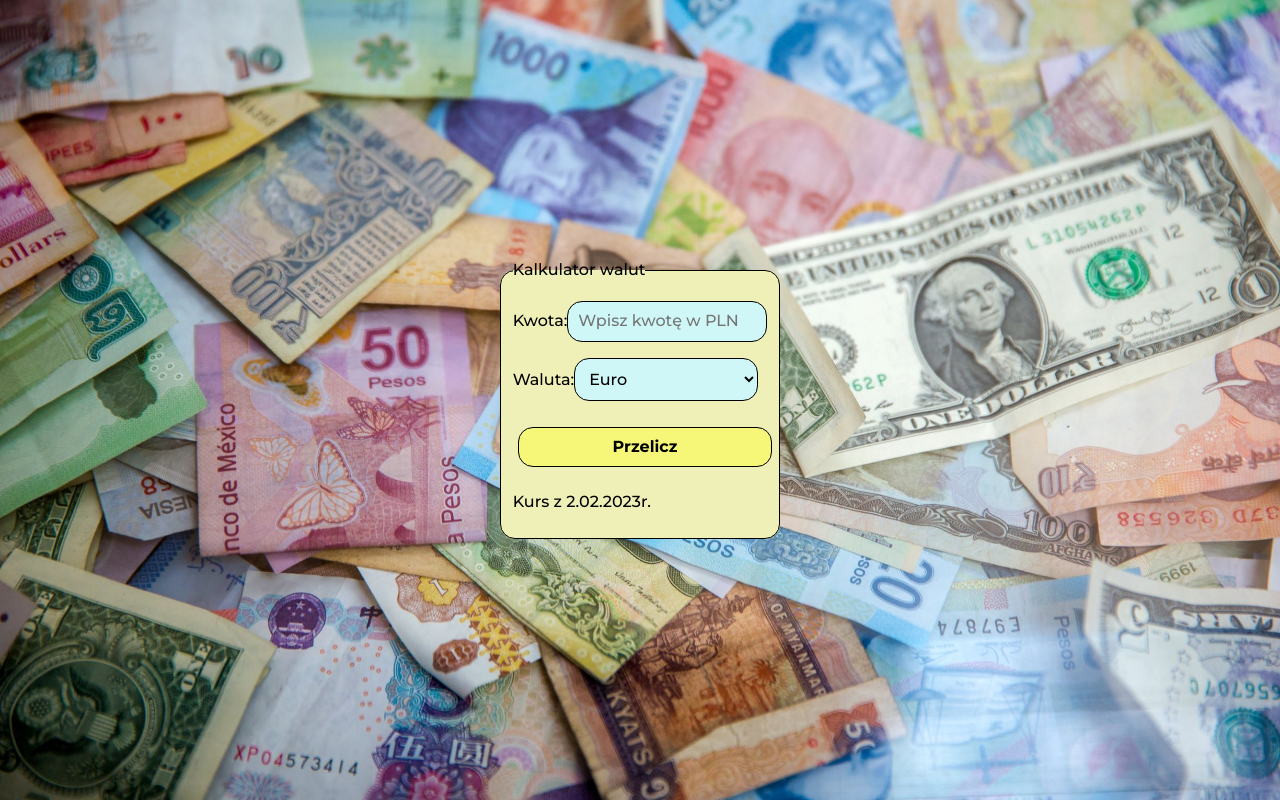
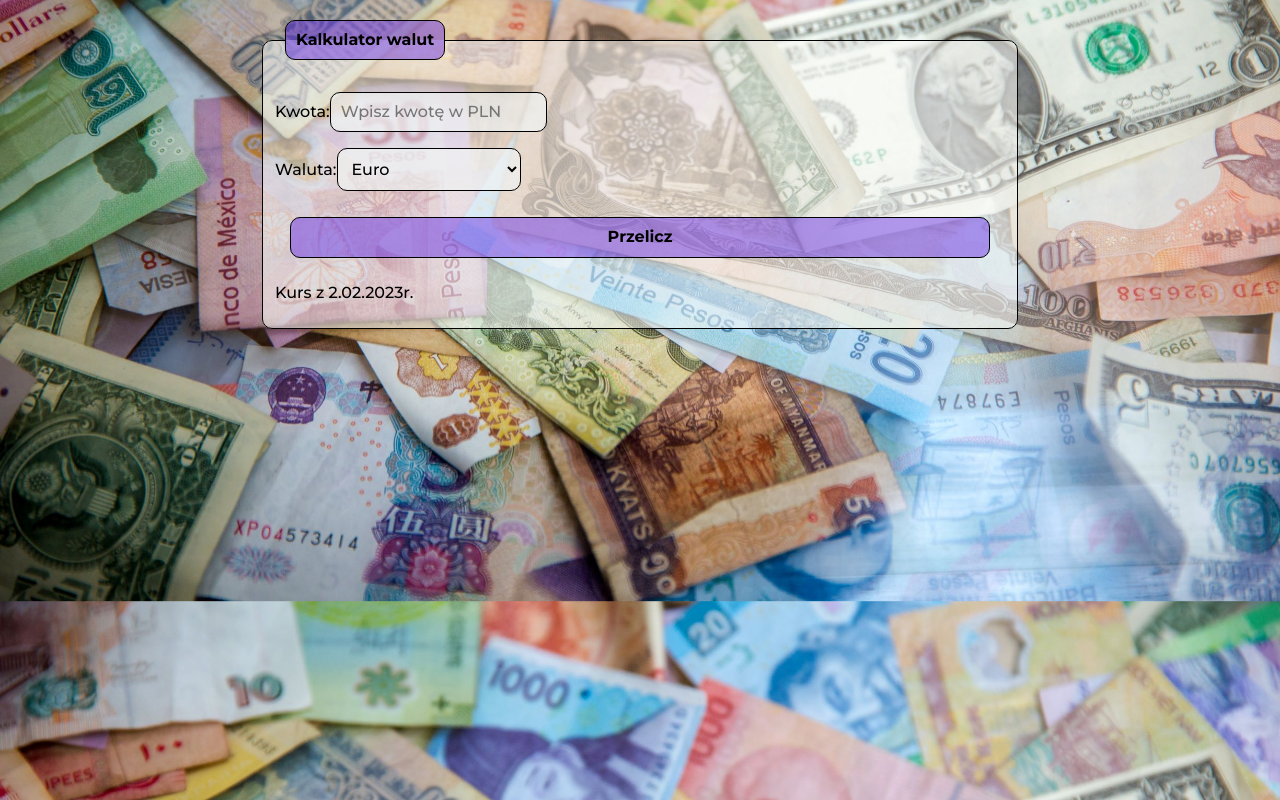
Before and after one commit to KarolinaJ33/currency-converter-react, a React (Create React App) app: page / in a window 1280 px wide. Built offline with nearby package versions, Linux system fonts and the light colour scheme.

Commit message:
added css to body, Form and Result

```diff
--- a/src/Form/Result/style.css
+++ b/src/Form/Result/style.css
@@ -1,7 +1,7 @@
-.fieldset__output{
+.fieldset__output {
     padding: 10px;
     border: 1px solid black;
-    border-radius: 15px;
-    max-width: 200px;
-    background-color: hsl(180, 71%, 89%);
+    border-radius: 10px;
+    max-width: 300px;
+    background-color: hsla(180, 15%, 95%, 0.685);
 }
--- a/src/Form/index.js
+++ b/src/Form/index.js
@@ -15,7 +15,7 @@ export const Form = ({ calculateResult, result}) => {
   return (
     <form className="form" onSubmit={onSubmit}>
     <fieldset className="fieldset">
-    <legend>Kalkulator walut</legend>
+    <legend className="fieldset__legend">Kalkulator walut</legend>
     <p>
     <span className="fieldset__currency">Kwota:</span>
     <input
@@ -44,7 +44,7 @@ export const Form = ({ calculateResult, result}) => {
         </option>
       )))}
       </select>
-      <p>
+      <p className="fieldset__buttonContainer">
       <button className="fieldset__button">Przelicz</button>
       </p>
 
--- a/src/Form/style.css
+++ b/src/Form/style.css
@@ -5,9 +5,20 @@
 
 .fieldset {
     border: 1px solid black;
-    border-radius: 15px;
-    background-color: rgb(239, 240, 184);
+    border-radius: 10px;
+    background-color: rgba(250, 250, 246, 0.568);
 }
+
+.fieldset__legend {
+    border: 1px solid black;
+    border-radius:10px;
+    font-weight: 700;
+    margin: 10px;
+    padding: 10px;
+    background-color: hsla(258, 77%, 55%, 0.493);
+    font-weight: bold;
+}
+
 
 .fieldset__currency {
     align-items: left;
@@ -16,10 +27,10 @@
 }
 
 .fieldset__button {
-    background-color: rgb(246, 246, 120);
+    background-color: hsla(258, 77%, 55%, 0.493);
     color: black;
     border: 1px solid black;
-    border-radius: 15px;
+    border-radius: 10px;
     width: 100%;
     max-width: 700px;
     margin: 10px;
@@ -27,4 +38,19 @@
     margin-inline: 5px;
     font-weight: bold;
     transition: 0.3s;
+    cursor: pointer;
 }
+
+.fieldset__buttonContainer{
+    text-align: center;
+  }
+
+.fieldset__button:hover {
+    background-color: hsla(258, 57%, 45%, 0.493);
+    transition: 0.3s;
+    scale: 1.05;
+}
+
+.fieldset__button:active {
+    background-color: hsla(258, 87%, 50%, 0.603);
+}
--- a/src/index.css
+++ b/src/index.css
@@ -7,12 +7,11 @@ html {
 }
 
 body {
-  font-family: 'Montserrat', sans-serif;
-  display: flex;
-    justify-content: center;
-    align-items: center;
+    font-family: 'Montserrat', sans-serif;
+    max-width: 800px;
+    padding: 20px;
+    margin:0 auto;
     background-image: url("./backgroundCurrency.jpg");
-    min-height: 100vh;
     background-size: cover;
     background-position: center;
 }
```
